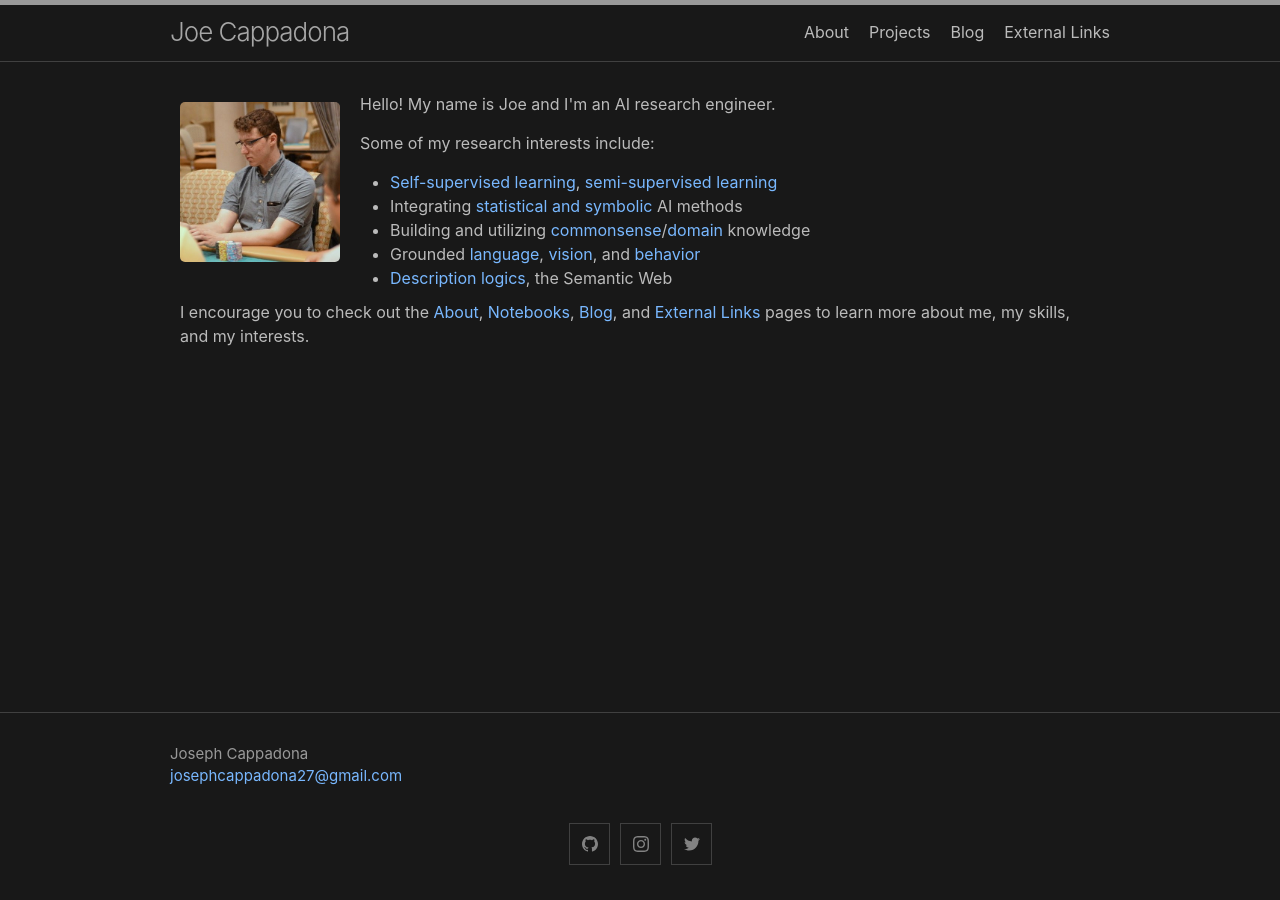
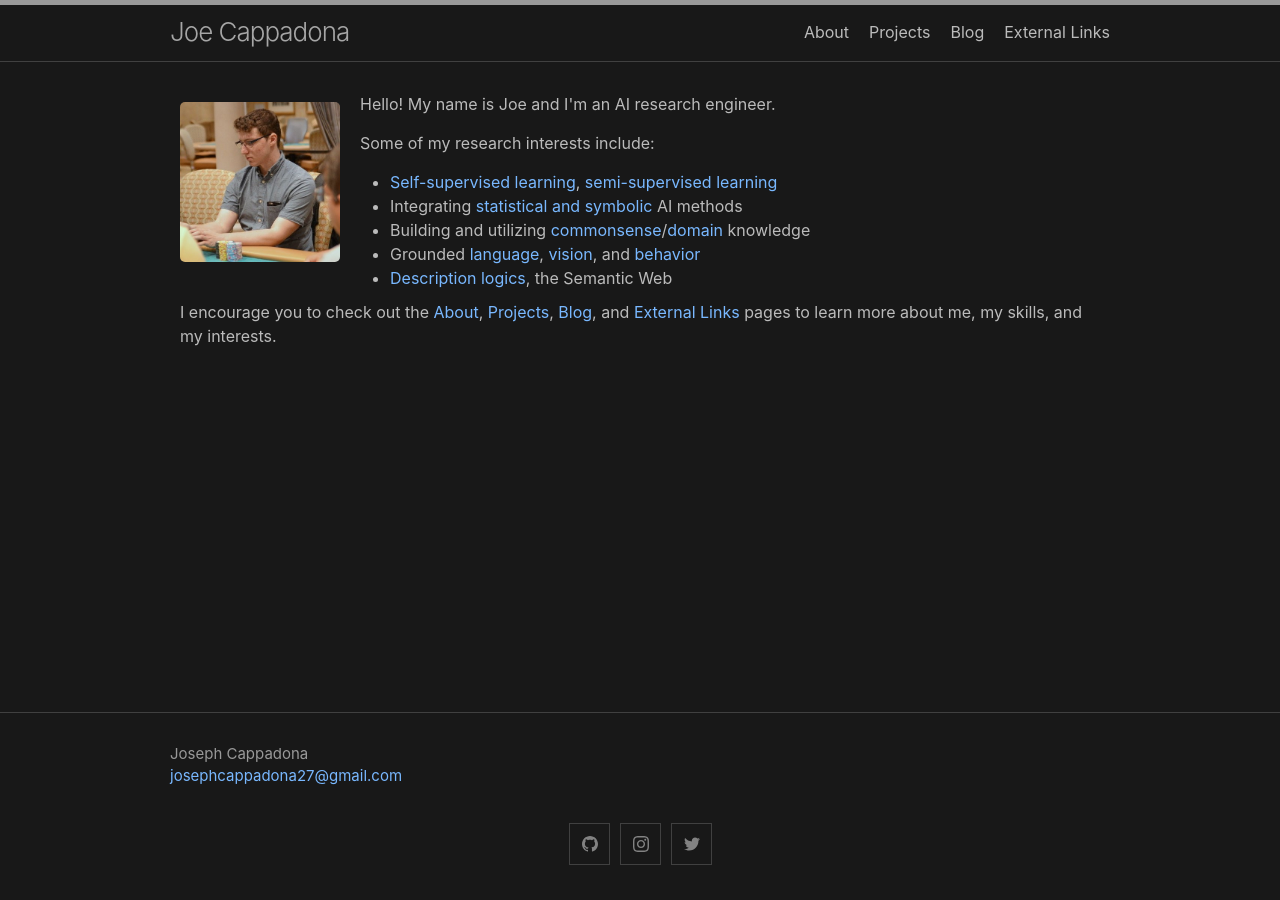
Before and after one commit to josephcappadona/josephcappadona.github.io, a Jekyll site: the page built from index.md, in a window 1280 px wide. Built offline with Jekyll 4.4.1, drawn with Linux system fonts in a browser that asks for light colours.

Commit message:
Update index.md

```diff
--- a/index.md
+++ b/index.md
@@ -22,6 +22,6 @@ layout: home
     </div>
   </div>
   <div style="margin: 10px;">
-    I encourage you to check out the <a href="/about">About</a>, <a href="/notebooks">Notebooks</a>, <a href="/blog">Blog</a>, and <a href="/external-links">External Links</a> pages to learn more about me, my skills, and my interests.
+    I encourage you to check out the <a href="/about">About</a>, <a href="/projects">Projects</a>, <a href="/blog">Blog</a>, and <a href="/external-links">External Links</a> pages to learn more about me, my skills, and my interests.
   </div>
 </div>
```
